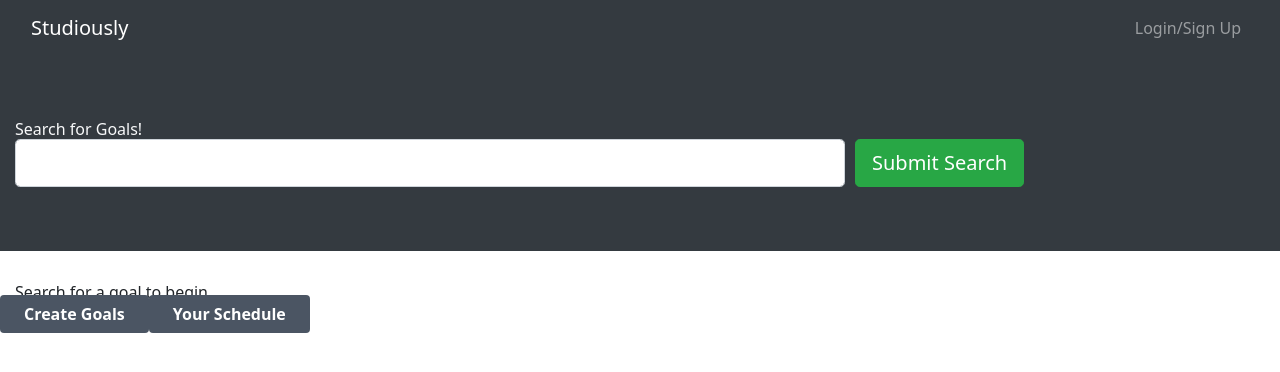
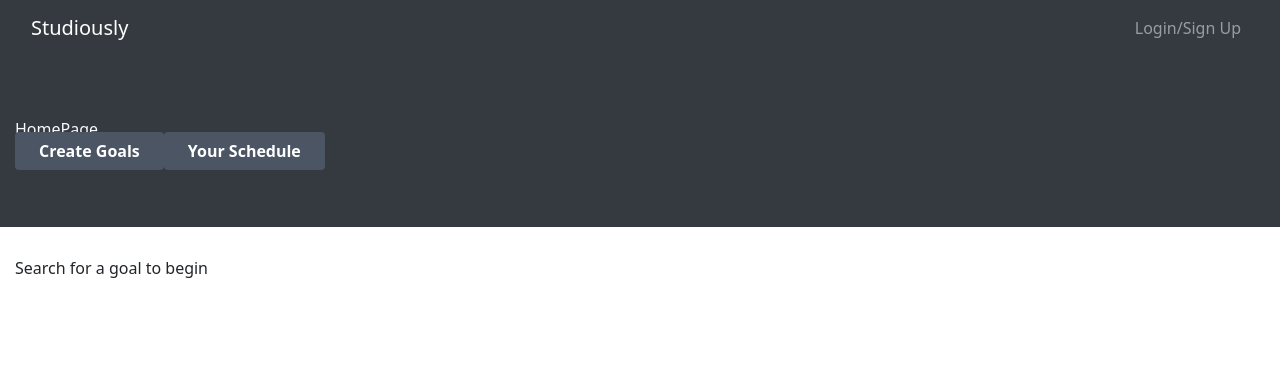
Before and after one commit to AarKaiser/studiously, a React (Create React App) app in the folder client/: page / in a window 1280 px wide. Shown: the top 372 px of the page. Built offline with nearby package versions, Linux system fonts and the light colour scheme.

Commit message:
HomeButtons

```diff
--- a/client/src/App.js
+++ b/client/src/App.js
@@ -9,7 +9,7 @@ import Navbar from './components/Navbar';
 
 import { ApolloProvider, InMemoryCache, ApolloClient, createHttpLink } from '@apollo/client';
 import { setContext } from '@apollo/client/link/context';
-import Button from './components/Button';
+
 
 
 const httpLink = createHttpLink({
@@ -48,7 +48,7 @@ function App() {
 
           <Route render={() => <h1 className='display-2'>Wrong page!</h1>} />
         </Switch>
-       <Button/>
+
       </>
     </Router>
     </ApolloProvider>
--- a/client/src/components/Button.js
+++ b/client/src/components/HomeButtons.js
@@ -1,6 +1,6 @@
 import React from 'react'
 
-export default function Button() {
+export default function HomeButtons() {
     return (
       <div>
         <a href="/saved"className="bg-gray-600 hover:bg-blue-700 text-white font-bold py-2 px-4 rounded bottom-1 justify-start">
--- a/client/src/pages/SearchGoals.js
+++ b/client/src/pages/SearchGoals.js
@@ -4,6 +4,7 @@ import { Jumbotron, Container, Col, Form, Button, Card, CardColumns } from 'reac
 import Auth from '../utils/auth';
 import { saveGoal, searchGoogleGoals } from '../utils/API';
 import { saveGoalIds, getSavedGoalIds } from '../utils/localStorage';
+import HomeButtons from '../components/HomeButtons';
 
 const SearchGoals = () => {
   // create state for holding returned google api data
@@ -49,7 +50,7 @@ const SearchGoals = () => {
       setSearchInput('');
     } catch (err) {
       console.error(err);
-    }
+      }
   };
 
   // create function to handle saving a goal to our database
@@ -83,26 +84,8 @@ const SearchGoals = () => {
 
       <Jumbotron fluid className='text-light bg-dark'>
         <Container>
-          <h1>Search for Goals!</h1>
-          <Form onSubmit={handleFormSubmit}>
-            <Form.Row>
-              <Col xs={12} md={8}>
-                <Form.Control
-                  name='searchInput'
-                  value={searchInput}
-                  onChange={(e) => setSearchInput(e.target.value)}
-                  type='text'
-                  size='lg'
-
-                />
-              </Col>
-              <Col xs={12} md={4}>
-                <Button type='submit' variant='success' size='lg'>
-                  Submit Search
-                </Button>
-              </Col>
-            </Form.Row>
-          </Form>
+          <h1>HomePage</h1>
+          <HomeButtons />
         </Container>
       </Jumbotron>
 
```
